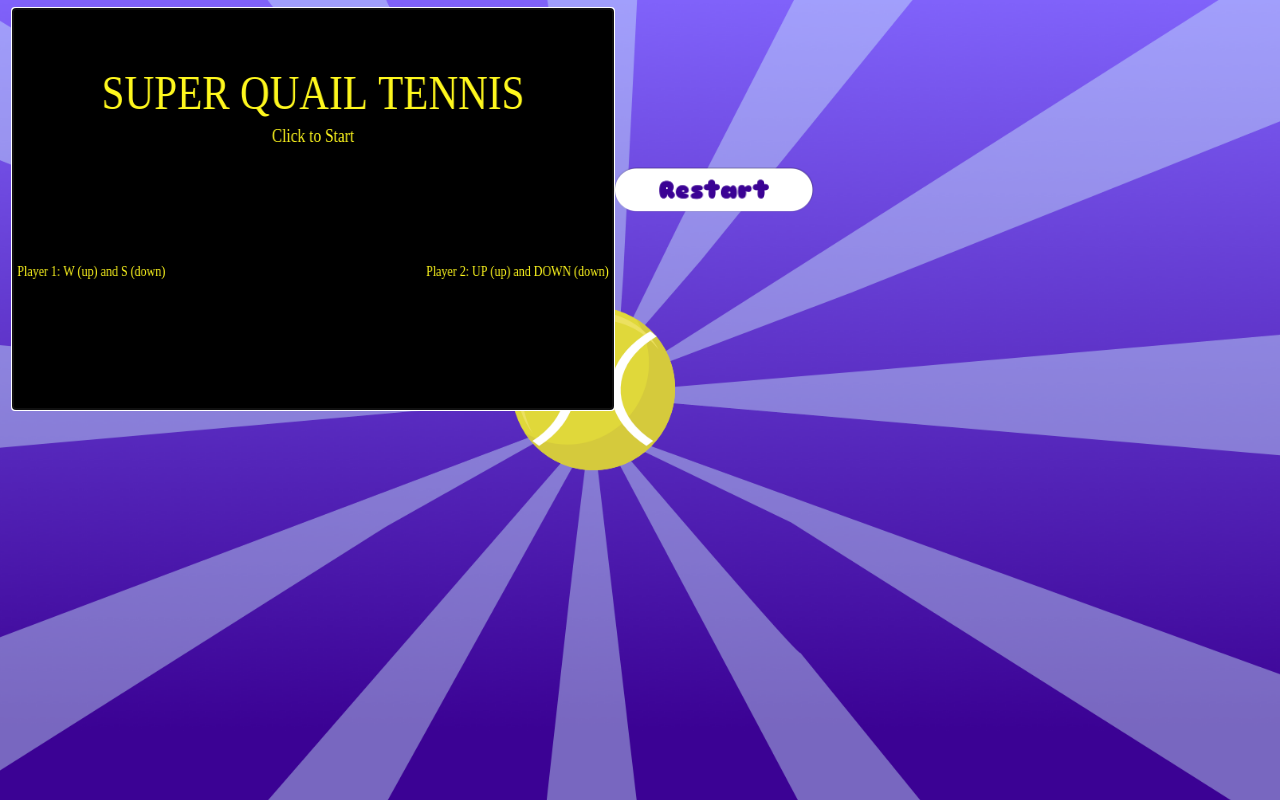
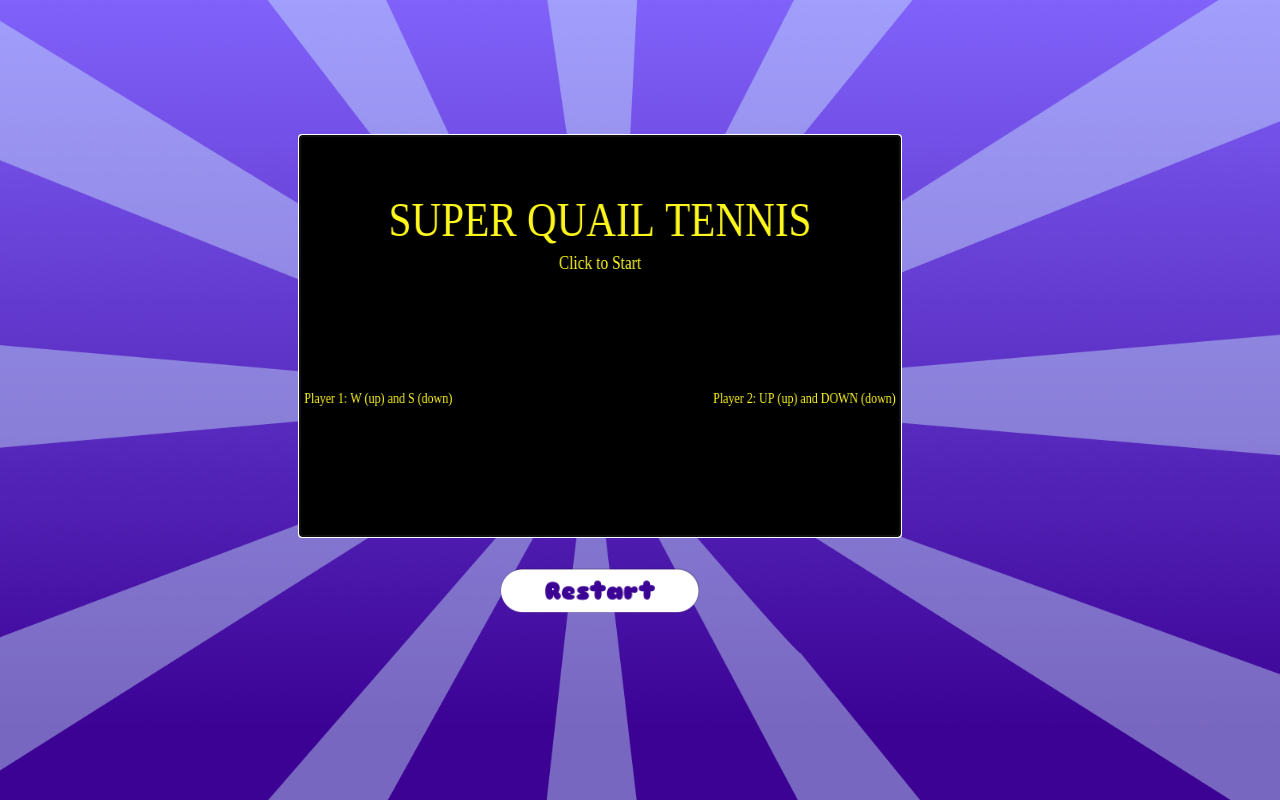
Before and after one commit to Nicolasprrt/my-project-game-module1, a plain HTML site: page game.html in a window 1280 px wide. Drawn offline with Linux system fonts and the light colour scheme; a web font is replaced by a local one.

Commit message:
fixed ui on game page

```diff
--- a/css/game-style.css
+++ b/css/game-style.css
@@ -1,11 +1,18 @@
 body {
     display: flex;
     align-items: center;
+    justify-content: center;
     background-image: url("../images/BackgroundGame.png");
     background-size: cover;
     background-repeat: no-repeat;
+    max-width: 1200px;
+    height: 800px;
+    margin: 0;
     font-family: 'Sniglet' "sans-serif" ;
-    }
+}
+
+
+
 
 
 @import url(https://fonts.googleapis.com/css?family=Sniglet:800);
--- a/game.html
+++ b/game.html
@@ -10,6 +10,9 @@
     <link rel = "stylesheet"  href = "./css/game-style.css" />
 </head>
 <body>
+
+<div class="big-container">
+
     <span style="font-family: 'Sniglet'">&nbsp;</span>
 <div class="container-canvas">
     <canvas id="canvas" width="700" height="400" tabindex="1"></canvas>
@@ -20,7 +23,7 @@
                  <p><a href="game.html"></a></p>
             </div>
     </div>
-
+</div>
 
  <script src="./js/script.js"></script>
 </body>
```
